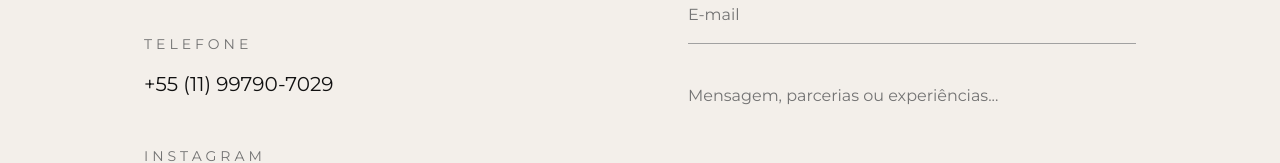
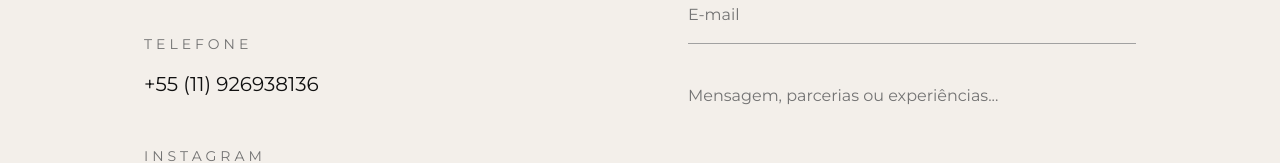
Before and after one commit to Grazielle-collab/studio, a Next.js app: page /contato in a window 1280 px wide. Shown: the part 638-801 px from the top of the page. Built offline with nearby package versions, Linux system fonts and the light colour scheme.

Commit message:
Atualizando os contatos

```diff
--- a/app/contato/page.tsx
+++ b/app/contato/page.tsx
@@ -29,7 +29,7 @@ export default function Contato() {
             </div>
             <div>
               <p className="uppercase tracking-[4px] text-sm text-neutral-500 mb-4">Telefone</p>
-              <p className="text-xl">+55 (11) 99790-7029</p>
+              <p className="text-xl">+55 (11) 926938136</p>
             </div>
             <div>
               <p className="uppercase tracking-[4px] text-sm text-neutral-500 mb-4">Instagram</p>
@@ -45,7 +45,7 @@ export default function Contato() {
             className="space-y-10"
           >
             {/* Redirecionar para uma página de obrigado após enviar */}
-            <input type="hidden" name="_next" value="https://seu-site.com/obrigado" />
+            <input type="hidden" name="_next" value="https://cardealstudio.com/obrigado" />
             {/* Desativar captcha (opcional, mas recomendado) */}
             <input type="hidden" name="_captcha" value="false" />
 
--- a/app/page.tsx
+++ b/app/page.tsx
@@ -26,7 +26,7 @@ export default function Home() {
 
         {/* BOTÃO */}
         <a
-          href="https://wa.me/5511997907029?text=Olá!%20Gostaria%20de%20conhecer%20os%20serviços%20do%20CardealStudio%20"
+          href="https://wa.me/5511926938136?text=Olá!%20Gostaria%20de%20conhecer%20os%20serviços%20do%20CardealStudio%20"
           target="_blank"
           rel="noopener noreferrer"
           className="mt-14 inline-block border border-black px-10 py-4 uppercase tracking-[4px] text-sm hover:bg-black hover:text-white transition duration-500"
--- a/components/Sidebar.tsx
+++ b/components/Sidebar.tsx
@@ -86,7 +86,7 @@ export default function Sidebar() {
 
           <div className="flex gap-6 mt-20">
             <Link
-              href="https://wa.me/5511997907029"
+              href="https://wa.me/5511926938136?text=Olá!%20Gostaria%20de%20conhecer%20os%20serviços%20do%20CardealStudio%20"
               target="_blank"
               className="hover:opacity-60 transition duration-300"
             >
```
